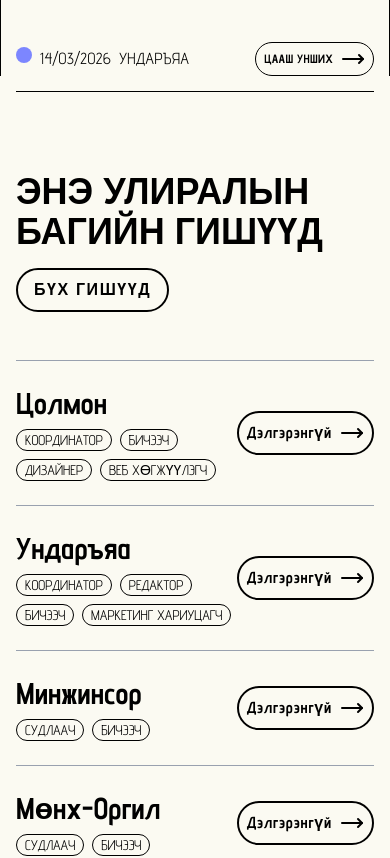
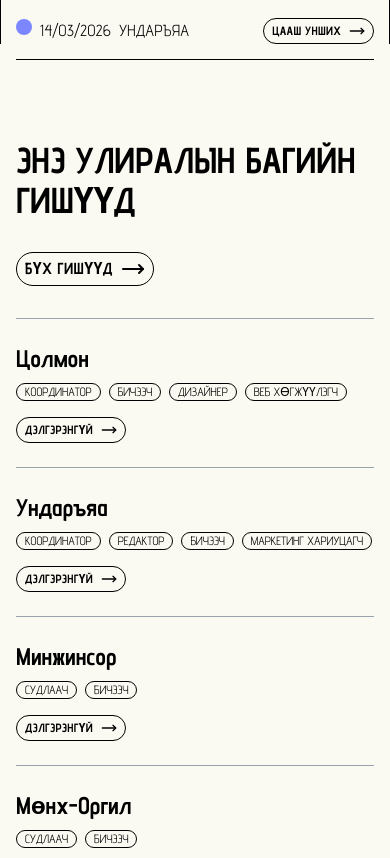
Before and after one commit to egoloprum/uur-new, a Next.js app: page / in a window 390 px wide. Shown: the part 2140-2998 px from the top of the page. Built offline with nearby package versions, Linux system fonts and the light colour scheme.

Commit message:
fix: responsive for current season team

```diff
--- a/src/shared/components/Button.tsx
+++ b/src/shared/components/Button.tsx
@@ -23,7 +23,7 @@ export const Button = ({
   ...rest
 }: ButtonProps) => {
   const classNames = clsx([
-    'flex gap-2 items-center w-fit',
+    'flex gap-2 items-center w-fit h-fit',
     'cursor-pointer px-2 py-1 md:px-4 md:py-2 border md:border-2 border-black rounded-full',
     'uppercase text-black text-nowrap font-bold tracking-wide',
     'transition duration-300',
--- a/src/widgets/landing/CurrentSeasonPosts.tsx
+++ b/src/widgets/landing/CurrentSeasonPosts.tsx
@@ -49,7 +49,7 @@ export const CurrentSeasonPostsSection = ({}) => {
             <span className="text-black tracking-wide uppercase text-nowrap">Урлаг</span>
           </p>
 
-          <Button mode="primary" href="/about" className="max-sm: mt-4">
+          <Button mode="primary" href="/about" className="max-sm:mt-4">
             <span>Бүх нийтлэлүүд</span>
             <MoveRight />
           </Button>
@@ -76,7 +76,7 @@ export const CurrentSeasonPostsSection = ({}) => {
               </div>
               <Button mode="primary" href="/" className="text-xs md:text-sm px-2! py-1!">
                 <span>Цааш унших</span>
-                <MoveRight />
+                <MoveRight className="h-4 w-4" />
               </Button>
             </div>
           </li>
--- a/src/widgets/landing/CurrentSeasonTeam.tsx
+++ b/src/widgets/landing/CurrentSeasonTeam.tsx
@@ -2,8 +2,9 @@
 
 import { useApp } from '@/src/entities'
 import { getSlugOfRole } from '@/src/shared'
+import { Button } from '@/src/shared/components'
+import clsx from 'clsx'
 import { MoveRight } from 'lucide-react'
-import Link from 'next/link'
 
 export const CurrentSeasonTeamSection = ({}) => {
   const { currentSeasonId, getMembersBySeasonId } = useApp()
@@ -11,28 +12,30 @@ export const CurrentSeasonTeamSection = ({}) => {
   const members = getMembersBySeasonId(currentSeasonId)
 
   return (
-    <div className="bg-[#fbfaf2] min-h-screen p-4 md:p-8 lg:p-12 xl:p-16 space-y-12">
+    <div className="bg-[#fbfaf2] p-4 md:p-8 lg:p-12 xl:p-16 space-y-8 font-advent-pro">
       <div className="flex flex-wrap gap-4 justify-between">
         <h2 className="text-black font-bold text-4xl uppercase">Энэ улиралын багийн гишүүд</h2>
-        <Link
-          href="/about"
-          className="p-4 py-2 border-2 rounded-full w-fit uppercase text-black hover:bg-orange-400 focus:bg-orange-500 font-bold tracking-widest"
-        >
-          Бүх гишүүд
-        </Link>
+        <Button mode="primary" href="/about" className="max-sm:mt-4">
+          <span>Бүх гишүүд</span>
+          <MoveRight />
+        </Button>
       </div>
+
       <ul>
-        {members.map(member => (
+        {members.map((member, index) => (
           <li
-            className="py-6 border-t border-gray-400 flex justify-between md:hover:bg-indigo-300 md:hover:px-12 transition-all duration-300 cursor-pointer"
+            className={clsx([
+              'py-6 border-t border-gray-400 flex max-sm:flex-col sm:items-center sm:justify-between md:hover:bg-indigo-300 md:hover:px-12 transition-all duration-300 cursor-pointer',
+              members.length - 1 === index && 'border-b',
+            ])}
             key={member.id}
           >
             <div className="space-y-2">
-              <p className="text-black font-bold font-advent-pro text-3xl">{member.name}</p>
+              <p className="text-black font-bold text-2xl md:text-3xl">{member.name}</p>
               <ul className="flex flex-wrap gap-2">
                 {member.role.map(role => (
                   <li
-                    className="text-black uppercase border rounded-full px-2 text-nowrap text-sm md:text-base font-advent-pro"
+                    className="text-black uppercase border rounded-full px-2 text-nowrap text-xs sm:text-sm md:text-base"
                     key={member.id + role.type}
                   >
                     {getSlugOfRole(role.type)}
@@ -40,10 +43,11 @@ export const CurrentSeasonTeamSection = ({}) => {
                 ))}
               </ul>
             </div>
-            <button className="col-start-11 self-center w-fit flex gap-2 items-center px-2 py-2 hover:bg-orange-400 focus:bg-orange-500 cursor-pointer rounded-full transition-colors border-2 border-black text-black font-advent-pro tracking-wider font-bold">
+
+            <Button mode="primary" href="/" className="text-xs md:text-sm px-2! py-1! max-sm:mt-4">
               <span>Дэлгэрэнгүй</span>
-              <MoveRight />
-            </button>
+              <MoveRight className="h-4 w-4" />
+            </Button>
           </li>
         ))}
       </ul>
--- a/src/widgets/landing/LastSeasonPosts.tsx
+++ b/src/widgets/landing/LastSeasonPosts.tsx
@@ -49,7 +49,7 @@ export const LastSeasonPostsSection = ({}) => {
             <span className="text-black tracking-wide uppercase text-nowrap">Урлаг</span>
           </p>
 
-          <Button mode="primary" href="/about" className="max-sm: mt-4">
+          <Button mode="primary" href="/about" className="max-sm:mt-4">
             <span>Бүх нийтлэлүүд</span>
             <MoveRight />
           </Button>
@@ -76,7 +76,7 @@ export const LastSeasonPostsSection = ({}) => {
               </div>
               <Button mode="primary" href="/" className="text-xs md:text-sm px-2! py-1!">
                 <span>Цааш унших</span>
-                <MoveRight />
+                <MoveRight className="h-4 w-4" />
               </Button>
             </div>
           </li>
```
